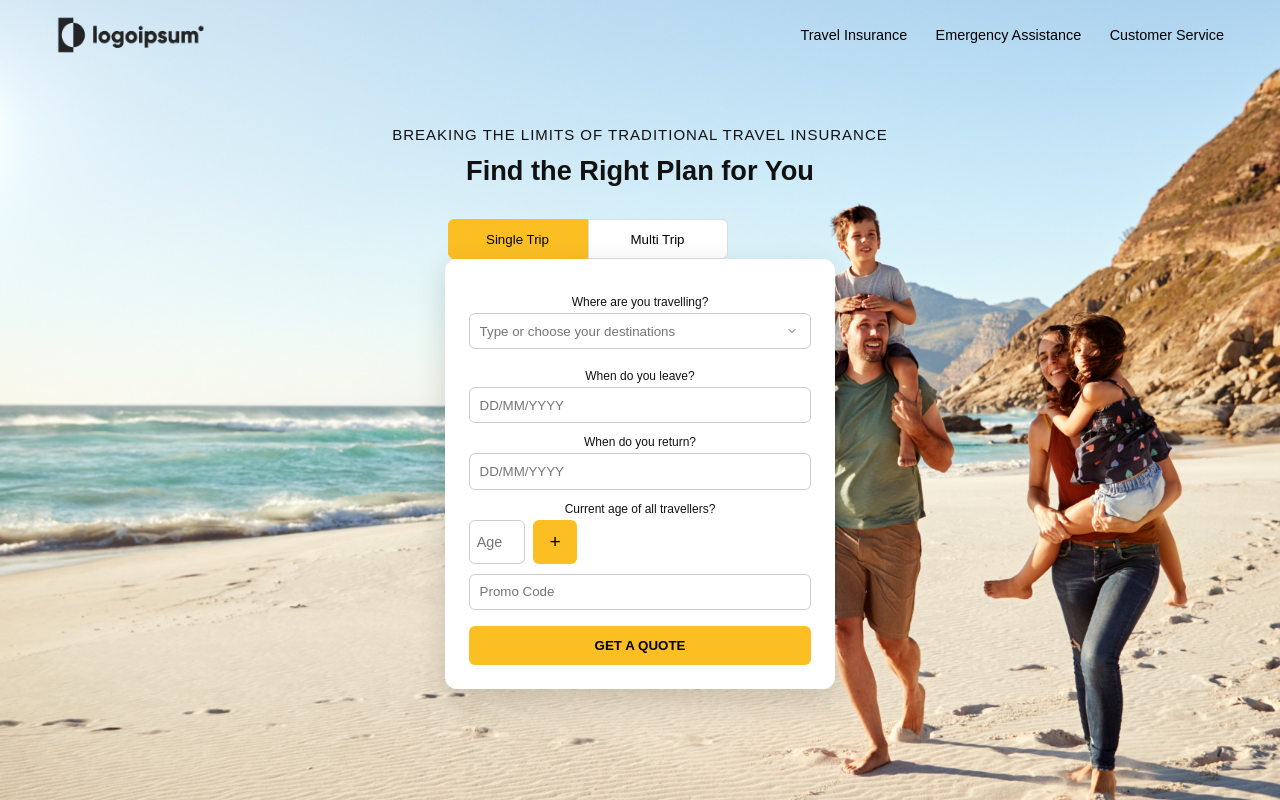
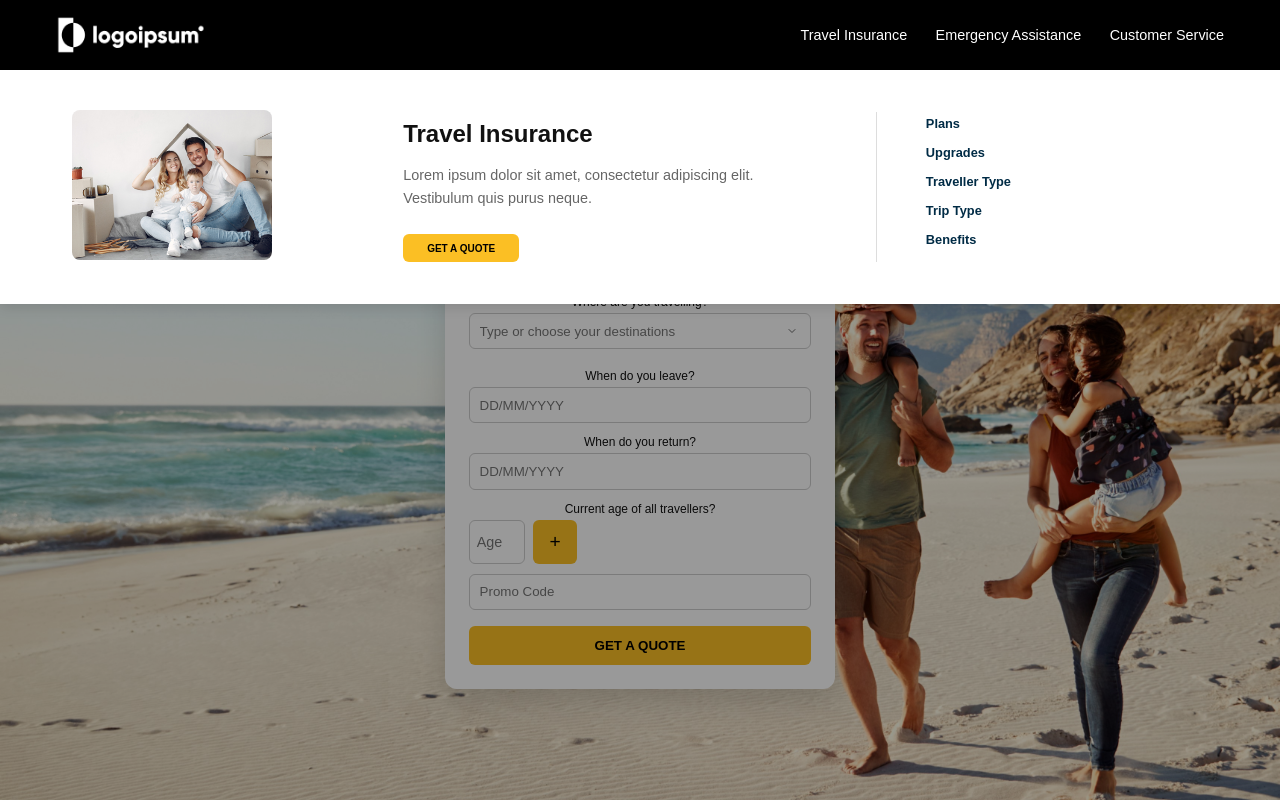
Before and after one commit to iamselva3/travel-insurance-quote-frontend, a plain HTML site: page index.html in a window 1280 px wide. Both pictures are taken after a click on the link "Emergency Assistance". Drawn offline with nearby package versions, Linux system fonts and the light colour scheme.

Commit message:
Update the functionalitites in mega menu

```diff
--- a/css/style.css
+++ b/css/style.css
@@ -300,7 +300,7 @@ form input {
     cursor: pointer;
 }
 
-/* Mega menu overlay */
+
 .mega-overlay {
     position: fixed;
     inset: 0;
--- a/js/main.js
+++ b/js/main.js
@@ -302,10 +302,8 @@ document.addEventListener("DOMContentLoaded", function () {
     });
 });
 
-
 document.addEventListener("DOMContentLoaded", function () {
-    const travelLink = document.querySelector(".nav a");
-    const megaMenu = document.getElementById("megaMenu");
+    const navLinks = document.querySelectorAll(".nav a");
     const megaOverlay = document.getElementById("megaOverlay");
     const body = document.body;
 
@@ -317,15 +315,16 @@ document.addEventListener("DOMContentLoaded", function () {
         body.classList.remove("mega-open");
     }
 
-
-    travelLink.addEventListener("click", function (e) {
-        e.preventDefault();
-        openMegaMenu();
+    navLinks.forEach(link => {
+        link.addEventListener("click", function (e) {
+            e.preventDefault();
+            openMegaMenu();
+        });
     });
 
-
-    megaOverlay.addEventListener("click", closeMegaMenu);
-
+    if (megaOverlay) {
+        megaOverlay.addEventListener("click", closeMegaMenu);
+    }
 
     document.addEventListener("keydown", function (e) {
         if (e.key === "Escape") closeMegaMenu();
```
Also changed, not shown: quote.html (+1 -1 lines).
